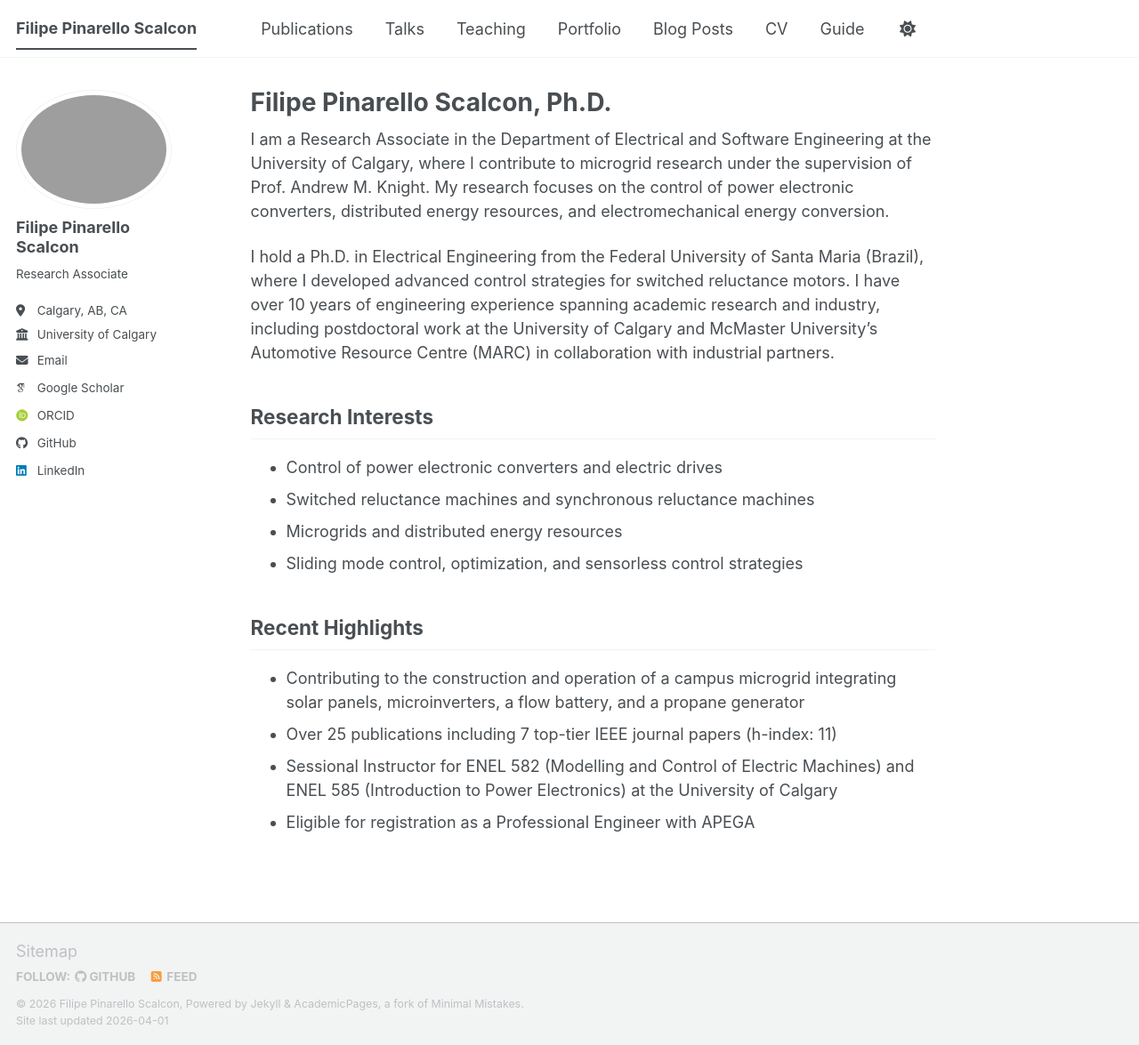
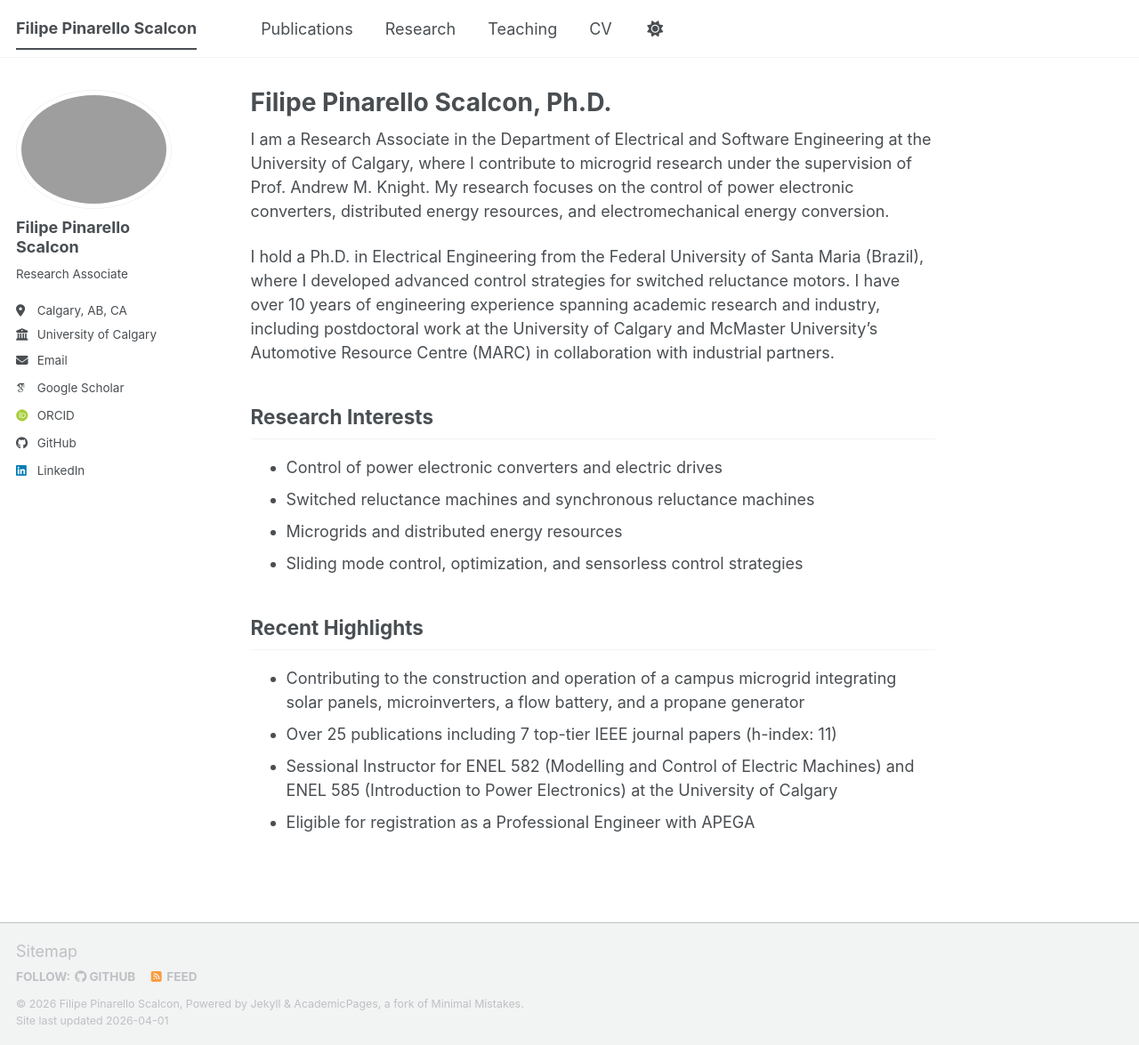
Before and after one commit to fpscalcon/fpscalcon.github.io, a Jekyll site: the page built from _pages/about.md, in a window 1280 px wide and 1175 px high. Shown: the whole window at 89% size. Built offline with Jekyll 4.4.1, drawn with Linux system fonts in a browser that asks for light colours; some web fonts are replaced; a script bundle is joined from its source files by our own code; library files that are not in the unit come from our copies.

Commit message:
Update navigation.yml

```diff
--- a/_data/navigation.yml
+++ b/_data/navigation.yml
@@ -11,23 +11,11 @@
   - title: "Publications"
     url: /publications/
 
-  - title: "Talks"
-    url: /talks/
+  - title: "Research"
+    url: /portfolio/
 
   - title: "Teaching"
     url: /teaching/
 
-  - title: "Portfolio"
-    url: /portfolio/
-
-  - title: "Blog Posts"
-    url: /year-archive/
-
   - title: "CV"
     url: /cv/
-
-  # - title: "CV"
-  #   url: /cv-json/
-
-  - title: "Guide"
-    url: /markdown/
```
